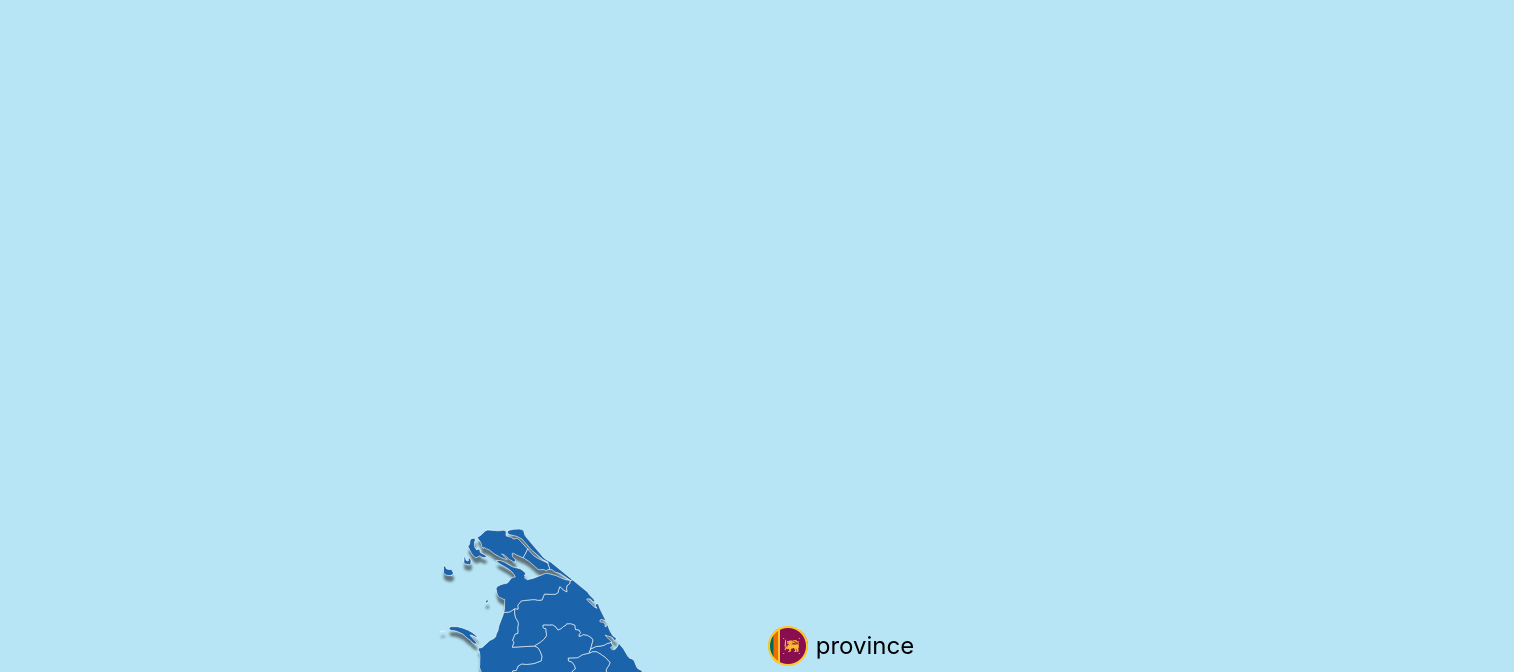
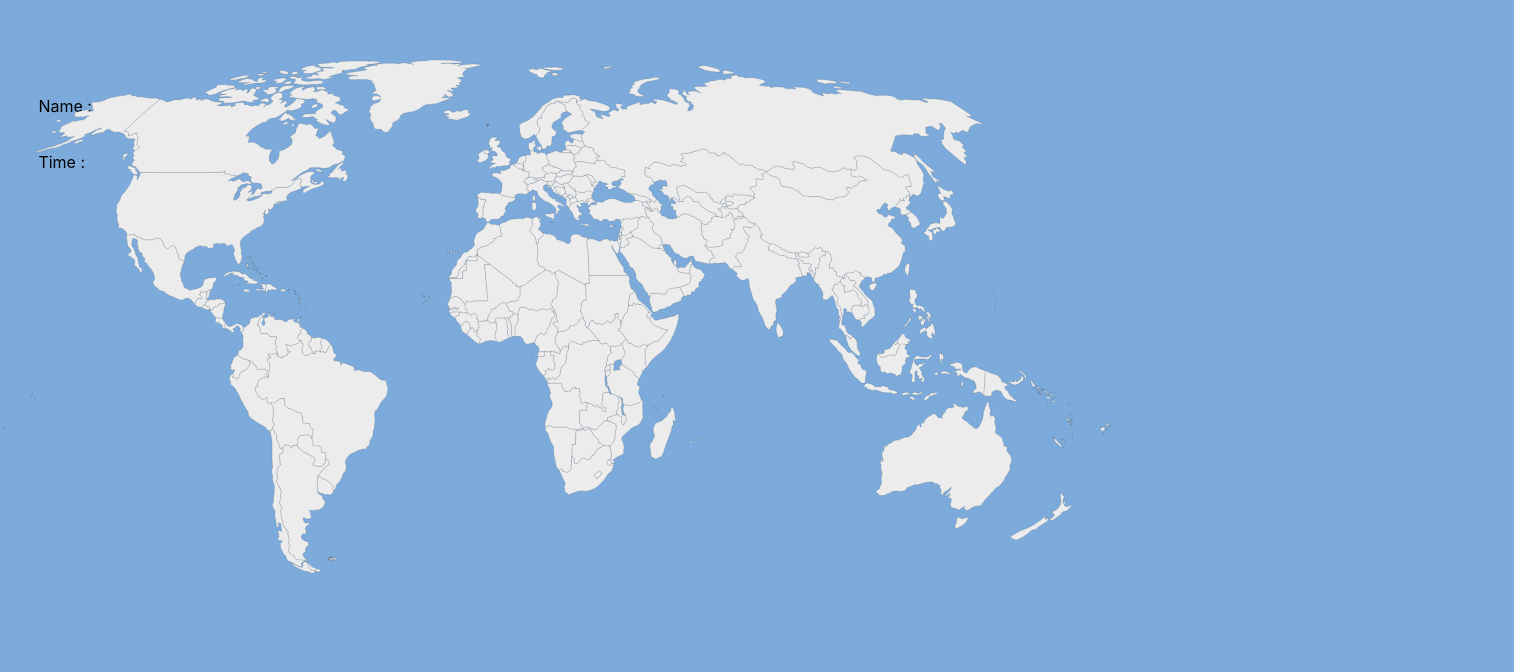
Before and after one commit to thamali-senevirathna/the-map, a React (Create React App) app: page / in a window 1280 px wide. Shown: the part 112-784 px from the top of the page, 1514 px wide, since content can reach past the window. Built offline with nearby package versions, Linux system fonts and the light colour scheme.

Commit message:
style in world map

```diff
--- a/src/App.js
+++ b/src/App.js
@@ -1,14 +1,15 @@
 import React from "react";
-import SriLankaMap from "./SriLankaMap";
+// import SriLankaMap from "./SriLankaMap";
+import WorldMap from "./WorldMap";
 
 function App() {
 return(
   <div className="App">
 <header className="App-header">
-<h1 style={{position:"absolute", top:"110%",left:"60%"}}>Sri Lanka</h1>
+{/* <h1 style={{position:"absolute", top:"110%",left:"60%"}}>Sri Lanka</h1> */}
 </header>
 <main>
-  <SriLankaMap />
+ <WorldMap />
 </main>
   </div>
 );
--- a/src/srilanka.css
+++ b/src/srilanka.css
@@ -1,4 +1,4 @@
-body{
+/* body{
     background-color: rgb(183, 229, 245);
     margin: 0;
     height: 30vh;
@@ -25,4 +25,4 @@ svg {
 }
 .location{
     background-image: url(./images/location-lk.png);
-}
+} */
--- a/src/world.css
+++ b/src/world.css
@@ -0,0 +1,21 @@
+*{
+    margin: 0;
+    padding: 0;
+}
+
+body {
+   width: 80vh;
+   height: 60vh;
+   overflow-x: hidden;
+   overflow-y: hidden;
+   background-color: rgb(124, 171, 219);
+}
+
+.world-container{
+    width: max-content !important;
+position: relative;
+left: -76%;
+}
+.world-container svg{
+    transform: scale(0.6);
+}
```
Also changed, not shown: src/SriLankaMap.js, src/WorldMap.js.
